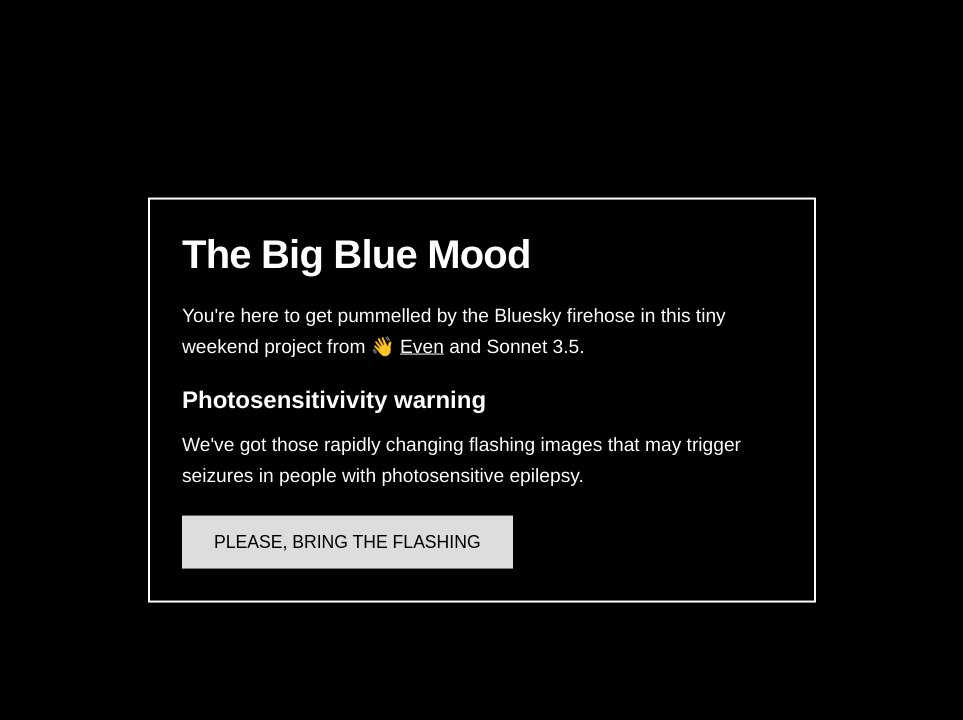
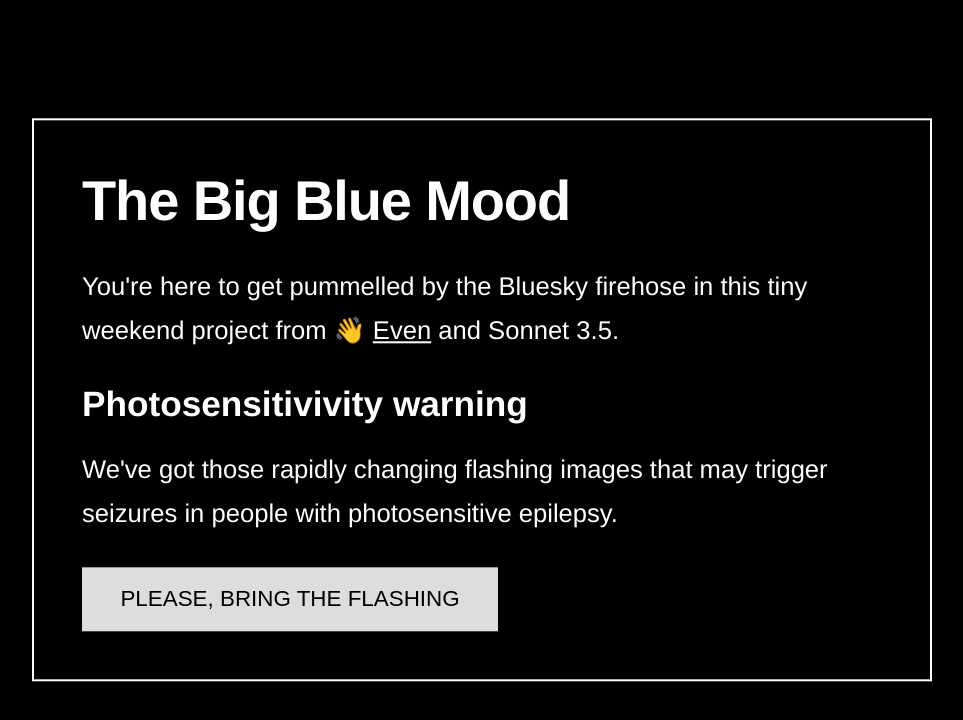
Before and after one commit to evenwestvang/mercer-bluesky, a website built with Parcel: page client/src/index.html in a window 1280 px wide. Shown: the whole page, without its empty margins (158-1121 px from the left). Built offline with nearby package versions, Linux system fonts and the light colour scheme.

Commit message:
knock up type slightly

```diff
--- a/client/src/index.html
+++ b/client/src/index.html
@@ -18,31 +18,31 @@
             transform: translate(-50%, -50%);
             background: #000;
             border: 2px solid #fff;
-            padding: 2rem;
-            max-width: 600px;
+            padding: 3rem;
+            max-width: 800px;
             width: 90%;
             z-index: 1000;
         }
 
         .modal h1 {
-            font-size: 2.5rem;
+            font-size: 3.5rem;
             font-weight: 700;
             letter-spacing: -0.02em;
-            margin: 0 0 1.5rem;
+            margin: 0 0 2rem;
         }
 
         .modal p {
-            font-size: 1.2rem;
-            line-height: 1.6;
-            margin: 0 0 1.5rem;
+            font-size: 1.6rem;
+            line-height: 1.7;
+            margin: 0 0 2rem;
         }
 
         .modal button {
             background: #ddd;
             color: #000;
             border: none;
-            padding: 1rem 2rem;
-            font-size: 1.1rem;
+            padding: 1.2rem 2.4rem;
+            font-size: 1.4rem;
             font-weight: 500;
             cursor: pointer;
             transition: all 0.2s;
@@ -62,7 +62,8 @@
         }
 
         .modal h2 {
-            margin: 0 0 1rem;
+            font-size: 2.2rem;
+            margin: 0 0 1.5rem;
         }
     </style>
 </head>
```
